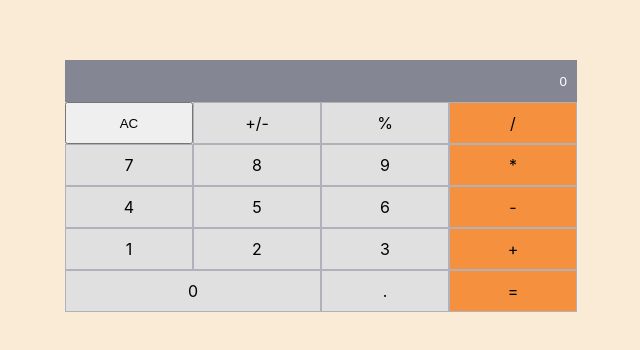
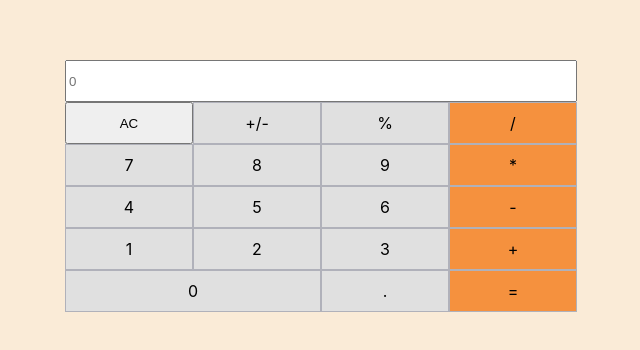
Before and after one commit to isume295/maths, a React (Create React App) app: page / in a window 1280 px wide. Shown: the part 214-564 px from the top of the page, without its empty margins (319-959 px from the left). Built offline with nearby package versions, Linux system fonts and the light colour scheme.

Commit message:
Update App.css

```diff
--- a/src/App.css
+++ b/src/App.css
@@ -38,22 +38,12 @@ body {
   text-align: center;
 }
 
-input {
+.display {
   text-align: right;
   padding: 10px;
-  outline: none;
   background-color: #858694;
   color: white;
   border: none;
-}
-
-input::placeholder {
-  color: white;
-}
-
-input::-webkit-inner-spin-button,
-input::-webkit-outer-spin-button {
-  -webkit-appearance: none;
 }
 
 .orange {
```
